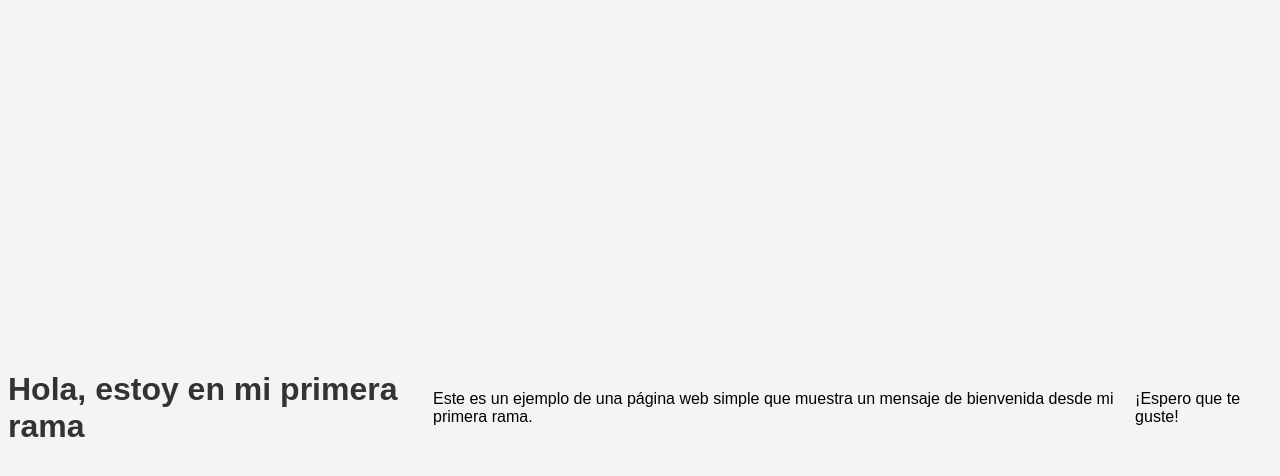
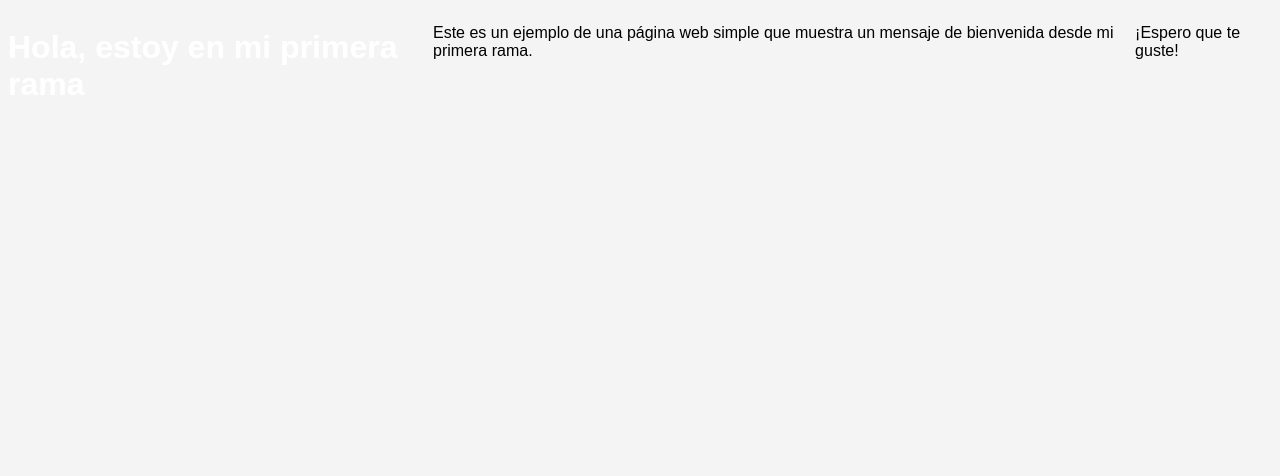
Before and after one commit to Istinger/GitConjunto, a plain HTML site: page diseñoWeb/index.html in a window 1280 px wide. Drawn offline with Linux system fonts and the light colour scheme.

Commit message:
cambios estilos

```diff
--- a/diseñoWeb/index.html
+++ b/diseñoWeb/index.html
@@ -9,11 +9,10 @@
             background: #f4f4f4;
             display: flex;
             justify-content: center;
-            align-items: center;
             height: 100vh;
         }
         h1 {
-            color: #333;
+            color: #fff;
         }
     </style>
 </head>
```
